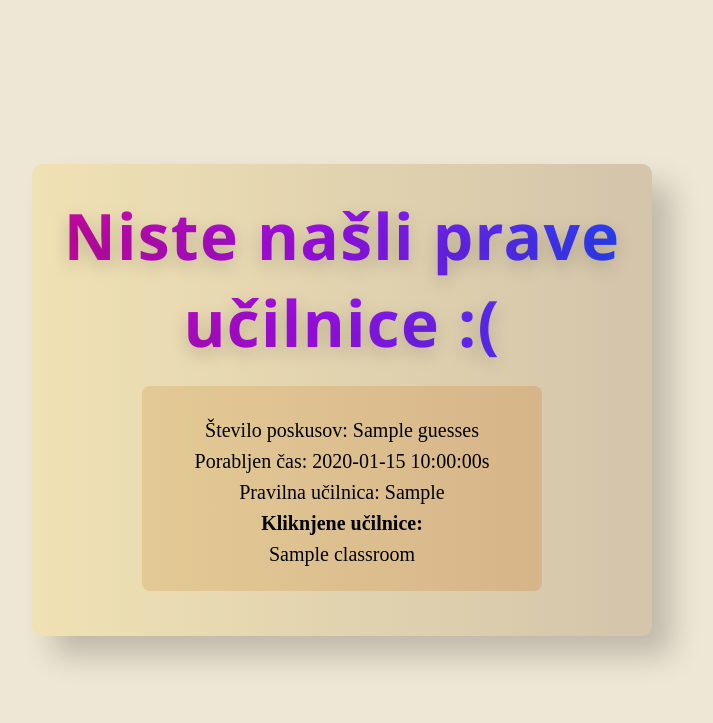
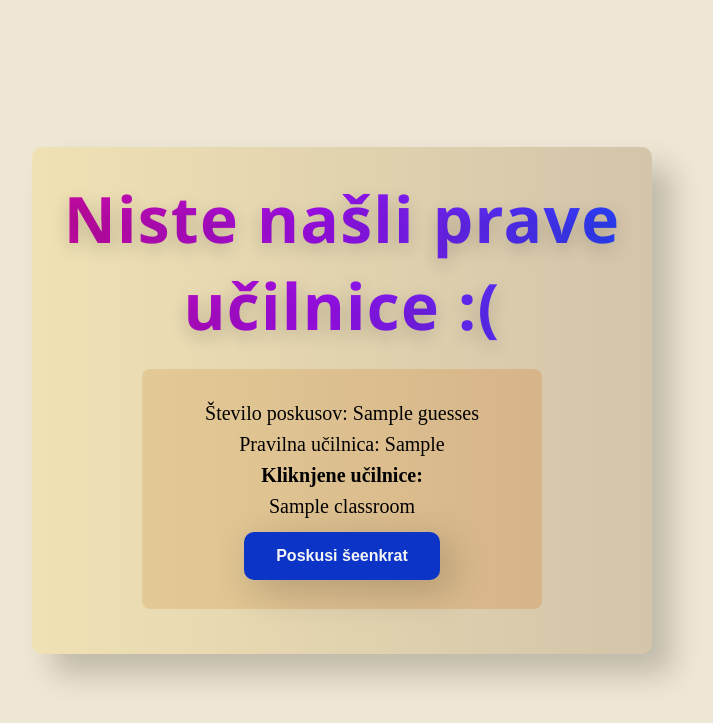
Before and after one commit to LukecZupi/SckrGeoguessr, a Flask app: template templates/finish.html in a window 1280 px wide. Shown: the top 723 px of the page, without its empty margins (298-1011 px from the left). Run offline with Flask 3, Linux system fonts and the light colour scheme; the template is opened without the code that fills it: most values are stand-ins (such as "Sample title", 1, 10 or a date in 2020).

Commit message:
depression

```diff
--- a/qrcodegen.py
+++ b/qrcodegen.py
@@ -12,6 +12,7 @@ def createQR():
     box_size=10,
     border=1,
     )
+
     qr.add_data('http://{IPAddr}/control')
     qr.make(fit=True)
 
--- a/static/css/finish_style.css
+++ b/static/css/finish_style.css
@@ -69,3 +69,24 @@ h1 {
     left: 50%;
     transform: translate(-50%, 0%);
 }
+
+#reset {
+    background-color: #0c35c8;
+    border: none;
+    color: rgb(245, 245, 245);
+    padding: 15px 32px;
+    text-align: center;
+    text-decoration: none;
+    display: inline-block;
+    font-size: 16px;
+    font-weight: bold;
+    margin: 4px 2px;
+    cursor: pointer;
+    border-radius: 10px;
+    transition: background-color 0.5s;
+    box-shadow: 10px 10px 40px rgba(0, 0, 0, 0.2);
+}
+
+#reset:hover {
+    background-color: #1f8491;
+}
--- a/templates/finish.html
+++ b/templates/finish.html
@@ -15,14 +15,17 @@
         {% endif %}
         <div class="podatki">
             <p>Število poskusov: {{ guesses }}</p>
-            <p>Porabljen čas: {{ time }}s</p>
             <p>Pravilna učilnica: {{ correctClassroom }}</p>
-
             <p><strong>Kliknjene učilnice: </strong></p>
 
             {% for classroom in guessedClassrooms %}
             <p>{{ classroom }}</p>
             {% endfor %}
+            <div>
+                <div id="confirm" style="margin-top:10px;">
+                    <a href="/control"><button id="reset">Poskusi šeenkrat</button></a>
+                </div>
+            </div>
         </div>
 </body>
 </html>
```
Also changed, not shown: static/css/display.css (+12 -15 lines), README.md.
